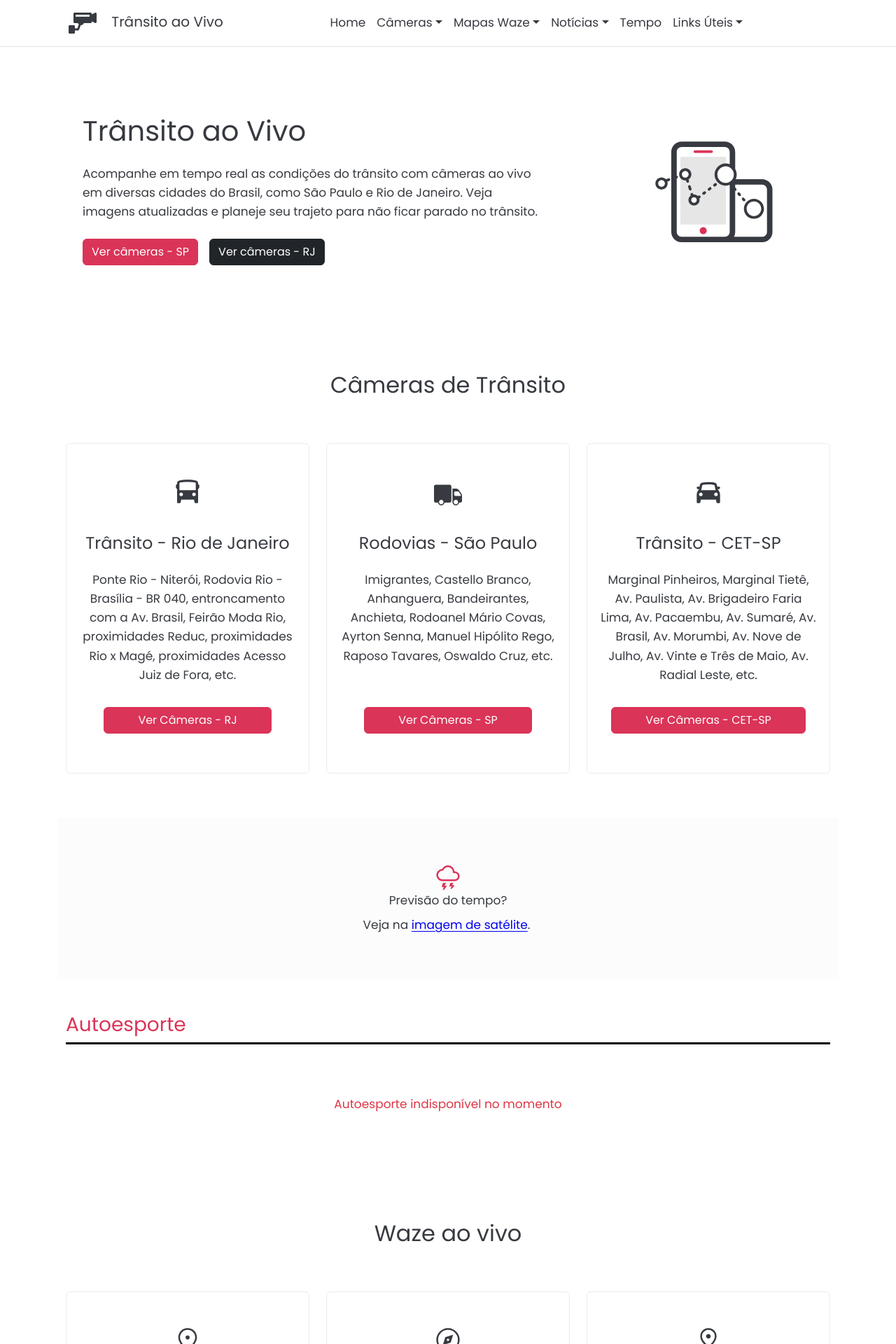
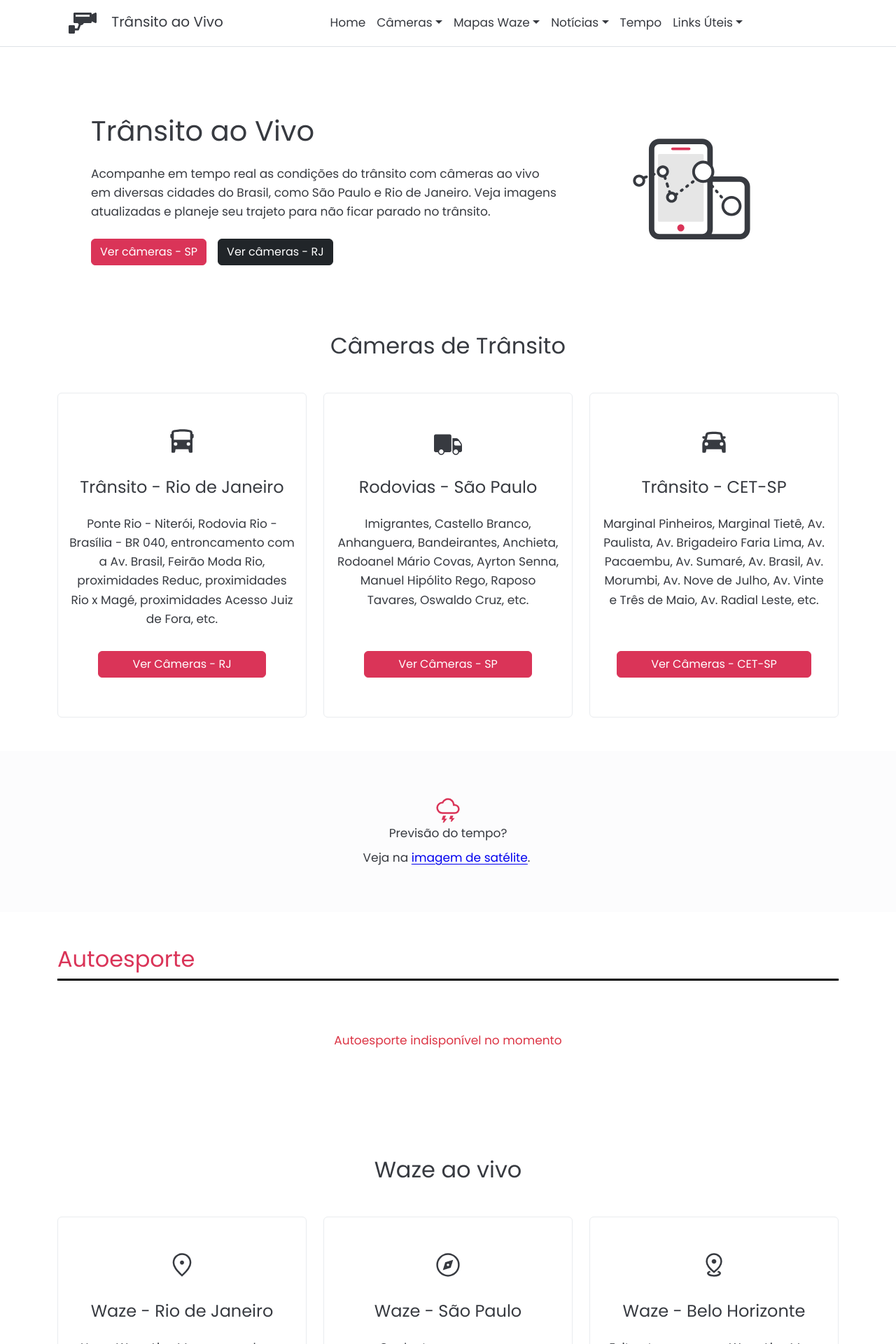
Before and after one commit to Sergio-Damm/transitoaovivo, a Jekyll site: the page built from index.html, in a window 1280 px wide. Shown: the top 1920 px of the page at 70% size. Built offline with Jekyll 4.4.1, drawn with Linux system fonts in a browser that asks for light colours; comment, search, counter and statistics services are not loaded.

Commit message:
padronizacao de espacos index

```diff
--- a/index.html
+++ b/index.html
@@ -4,14 +4,13 @@
 permalink: /
 ---
 
-<!-- main title start -->
-<section class="py-5">
+<section class="my-5">
 	<div class="container">
-		<div class="row d-flex align-items-center py-5">
-			<div class="col-md-8 mx-auto px-5 py-lg-0">
+		<div class="row d-flex align-items-center p-5">
+			<div class="col-md-8 mx-auto py-lg-0">
 				<h1 class="mb-4">Trânsito ao Vivo</h1>
-				<p>Acompanhe em tempo real as condições do trânsito com câmeras ao vivo em diversas cidades do Brasil, como São Paulo e Rio de Janeiro. Veja imagens atualizadas e planeje seu trajeto para não ficar parado no trânsito.</p>
-					<div class="d-grid gap-3 d-md-flex justify-content-center justify-content-md-start mb-2 pt-2">
+				<p class="mb-4">Acompanhe em tempo real as condições do trânsito com câmeras ao vivo em diversas cidades do Brasil, como São Paulo e Rio de Janeiro. Veja imagens atualizadas e planeje seu trajeto para não ficar parado no trânsito.</p>
+					<div class="d-grid gap-3 d-md-flex justify-content-center justify-content-md-start">
 						<a class="btn btn-secondary" href="/transito-cetsp-1/">Ver câmeras - SP</a>
 						<a class="btn btn-dark" href="/transito-rio-de-janeiro/">Ver câmeras - RJ</a>
 					</div>
@@ -50,22 +49,16 @@
 	</div>
 </section>
 <!-- ================================================================================================================= -->
-<!-- start cam section -->
-<section class="container">
-<section class="mb-5">
+<section class="my-5">
     <div class="container">
-		<!-- start title row -->
   		<div class="row">
-        	<div class="col mx-auto text-center ">
-  				<h2 class='fs-2 mb-5'>Câmeras de Trânsito</h2>
+        	<div class="col mx-auto text-center">
+  				<h2 class="fs-2 mb-5">Câmeras de Trânsito</h2>
 			</div>
   		</div>
-		<!-- start cam row -->
-		<div class="row text-center">
-  			<!-- start cam 1/3 -->
-      		<div class="col-lg-4 col-md-12 py-3">
+		<div class="row text-center g-4">
+      		<div class="col-lg-4 col-md-12">
           		<div class="card card-liftshadow border-light-subtle h-100">
-            		<!-- icon -->
             		<a aria-label="Ver câmeras de trânsito" class="link-interno" href="{{ site.baseurl }}/transito-rio-de-janeiro/">
               			<div class="d-flex align-items-center justify-content-center pt-5">
                           	<svg width="40px" height="40px" viewBox="0 0 24 24" xmlns="http://www.w3.org/2000/svg">
@@ -73,25 +66,20 @@
 							</svg>
            				</div>
             		</a>
-            		<!-- content -->
             		<div class="card-body">
               			<a aria-label="Ver câmeras de trânsito" class="link-interno" href="{{ site.baseurl }}/transito-rio-de-janeiro/">
-							<h3 class="card-title fs-4 pt-4"> Trânsito - Rio de Janeiro</h3>
+							<h3 class="card-title fs-4 pt-3"> Trânsito - Rio de Janeiro</h3>
                 			<p class="card-text mt-4">Ponte Rio - Niterói, Rodovia Rio - Brasília - BR 040, entroncamento com a Av. Brasil, Feirão Moda Rio, proximidades Reduc, proximidades Rio x Magé, proximidades Acesso Juiz de Fora, etc.</p>
               			</a>
             		</div>
-            		<!-- footer -->
             		<div class="card-footer">
               			<a class="btn btn-secondary px-5 mt-2 mb-5 mx-auto" href="{{ site.baseurl }}/transito-rio-de-janeiro/">Ver Câmeras - RJ
                         </a>
             		</div>
           		</div>
 			</div>
-			<!-- end cam 1/3 -->
-  			<!-- start cam 2/3 -->
-      		<div class="col-lg-4 col-md-6 py-3">
+      		<div class="col-lg-4 col-md-6">
           		<div class="card card-liftshadow border-light-subtle h-100">
-            		<!-- icon -->
             		<a aria-label="Ver câmeras de trânsito" class="link-interno" href="{{ site.baseurl }}/transito-sao-paulo/">
               			<div class="d-flex align-items-center justify-content-center pt-5">
 				           	<svg width="40px" height="40px" viewBox="0 0 50 50" xmlns="http://www.w3.org/2000/svg" xmlns:xlink="http://www.w3.org/1999/xlink">
@@ -99,25 +87,20 @@
 							</svg>
                       	</div>
             		</a>
-            		<!-- content -->
             		<div class="card-body">
               			<a aria-label="Ver câmeras de trânsito" class="link-interno" href="{{ site.baseurl }}/transito-sao-paulo/">
-							<h3 class="card-title fs-4 pt-4">Rodovias - São Paulo</h3>
+							<h3 class="card-title fs-4 pt-3">Rodovias - São Paulo</h3>
                 			<p class="card-text mt-4">Imigrantes, Castello Branco, Anhanguera, Bandeirantes, Anchieta, Rodoanel Mário Covas, Ayrton Senna, Manuel Hipólito Rego, Raposo Tavares, Oswaldo Cruz, etc.</p>
               			</a>
             		</div>
-            		<!-- footer -->
             		<div class="card-footer">
               			<a class="btn btn-secondary px-5 mt-2 mb-5 mx-auto" href="{{ site.baseurl }}/transito-sao-paulo/">Ver Câmeras - SP
                         </a>
             		</div>
           		</div>
 			</div>
-			<!-- end cam 2/3 -->
-  			<!-- start cam 3/3 -->
-      		<div class="col-lg-4 col-md-6 py-3">
+      		<div class="col-lg-4 col-md-6">
           		<div class="card card-liftshadow border-light-subtle h-100">
-            		<!-- icon -->
             		<a aria-label="Ver câmeras de trânsito" class="link-interno" href="{{ site.baseurl }}/transito-cetsp-1/">
               			<div class="d-flex align-items-center justify-content-center pt-5">
 							<svg width="40px" height="40px" viewBox="0 0 24 24" xmlns="http://www.w3.org/2000/svg">
@@ -125,28 +108,24 @@
 							</svg>
                    		</div>
             		</a>
-            		<!-- content -->
             		<div class="card-body">
               			<a aria-label="Ver câmeras de trânsito" class="link-interno" href="{{ site.baseurl }}/transito-cetsp-1/">
-							<h3 class="card-title fs-4 pt-4">Trânsito - CET-SP</h3>
+							<h3 class="card-title fs-4 pt-3">Trânsito - CET-SP</h3>
                 			<p class="card-text mt-4">Marginal Pinheiros, Marginal Tietê, Av. Paulista, Av. Brigadeiro Faria Lima, Av. Pacaembu, Av. Sumaré, Av. Brasil, Av. Morumbi, Av. Nove de Julho, Av. Vinte e Três de Maio, Av. Radial Leste, etc.</p>
               			</a>
             		</div>
-            		<!-- footer -->
             		<div class="card-footer">
               			<a class="btn btn-secondary px-5 mt-2 mb-5 mx-auto" href="{{ site.baseurl }}/transito-cetsp-1/">Ver Câmeras - CET-SP
                         </a>
             		</div>
           		</div>
 			</div>
-			<!-- end cam 3/3 -->
 		</div>
 	</div>
 </section>
-<!-- end cam section -->
 <!-- ============================================================================================= -->
-<section class="bg-light-subtle py-5 py-lg-5 my-5 my-lg-5">
-	<div class="container">
+<section class="bg-light-subtle">
+	<div class="container py-5 my-5">
 		<div class="row justify-content-center text-center">
 			<div class="col-12 col-md-6 pt-3 mb-0">
 				<svg height="40px" width="40px" viewBox="0 -960 960 960" xmlns="http://www.w3.org/2000/svg">
@@ -161,21 +140,24 @@
 	</div>
 </section>
 <!-- ============================================================================================= -->
-<!-- autoesporte -->
+<section class="my-5">
 	<div class="container">
 		<div class="row">
 			<div class="col mx-auto">
-      <section class="mb-5">
+				<div class="mb-5">
 					<a aria-label="Ver câmeras de trânsito" class="link-interno" href="https://autoesporte.globo.com/">
-        <h2 class="fs-3 border-bottom border-black border-3 pb-2 mb-4 text-cerise">Autoesporte</h2></a>
+					<h2 class="fs-2 border-bottom border-black border-3 pb-2 mb-4 text-cerise">Autoesporte</h2></a>
 						<div id="loading1" class="text-center py-4 text-muted">
-          <div class="spinner-border spinner-border-sm text-black me-2" role="status"></div> Carregando...
+							<div class="spinner-border spinner-border-sm text-black me-2" role="status">
+							</div> Carregando...
 						</div>
-        <div id="lista1" class="row g-4"></div>
-      </section>
+        			<div id="lista1" class="row g-4">
 					</div>
 				</div>
 			</div>
+		</div>
+	</div>
+ </section>
  <!-- ================================================================================================================= -->
 <section class="my-5">
     <div class="container text-center">
@@ -192,21 +174,16 @@
 	</div>
 </section>
 <!-- ================================================================================================================= -->
-<!-- start waze section -->
-<section class="mb-5">
+<section class="my-5">
 	<div class="container">
-		<!-- start waze title -->
   		<div class="row">
         	<div class="col mx-auto text-center">
-  				<h3 class='fs-2 pt-2 mb-5'>Waze ao vivo</h3>
+  				<h2 class="fs-2 pt-2 mb-5">Waze ao vivo</h2>
 			</div>
   		</div>
-		<!-- start waze row -->
-		<div class="row text-center">
- 	 		<!-- start waze 1/3 -->
-			<div class="col-lg-4 col-md-12 py-3">
+		<div class="row text-center g-4">
+			<div class="col-lg-4 col-md-12">
           		<div class="card card-liftshadow border-light-subtle h-100">
-      				<!-- icon -->
 					<a aria-label="Ver mapa do Waze" class="link-interno" href="{{ site.baseurl }}/waze-rio-de-janeiro/">
 						<div class="d-flex align-items-center justify-content-center pt-5">
                       		<svg height="40px" width="40px" viewBox="0 -960 960 960" xmlns="http://www.w3.org/2000/svg">
@@ -214,24 +191,19 @@
 							</svg>
 						</div>
 					</a>
-      				<!-- content -->
 					<div class="card-body">
 						<a aria-label="Ver mapa do Waze" class="link-interno" href="{{ site.baseurl }}/waze-rio-de-janeiro/">
-      			          	<h3 class="card-title fs-3 pt-3">Waze - Rio de Janeiro</h3>
+      			          	<h3 class="card-title fs-4 pt-3">Waze - Rio de Janeiro</h3>
       						<p class="card-text mt-4">Use o Waze Live Map em qualquer celular ou computador. Veja o trânsito ao vivo sem instalar o app Waze. Prático e perfeito para planejar rapidamente suas viagens.</p>
 						</a>
 					</div>
-      				<!-- footer -->
         		   	<div class="card-footer">
         				<a class="btn btn-secondary px-5 mt-2 mb-5 mx-auto" href="{{ site.baseurl }}/waze-rio-de-janeiro/">Ver Waze - RJ</a>
       				</div>
     			</div>
 			</div>
-  			<!-- end waze 1/3 -->
-  			<!-- start waze 2/3 -->
-			<div class="col-lg-4 col-md-6 py-3">
+			<div class="col-lg-4 col-md-6">
           		<div class="card card-liftshadow border-light-subtle h-100">
-	   				<!-- icon -->
 					<a aria-label="Ver mapa Waze" class="link-interno" href="{{ site.baseurl }}/waze-sao-paulo/">
 						<div class="d-flex align-items-center justify-content-center pt-5">
 							<svg height="40px" width="40px" viewBox="0 -960 960 960" xmlns="http://www.w3.org/2000/svg">
@@ -239,24 +211,19 @@
 							</svg>
 						</div>
 					</a>
-   					<!-- content -->
 					<div class="card-body">
 						<a aria-label="Ver mapa Waze" class="link-interno" href="{{ site.baseurl }}/waze-sao-paulo/">
-                           	<h3 class="card-title fs-3 pt-3">Waze - São Paulo</h3>
+                           	<h3 class="card-title fs-4 pt-3">Waze - São Paulo</h3>
 							<p class="card-text mt-4">Ganhe tempo nos seus deslocamentos com o Waze Live Map. Planeje viagens com um mapa preciso e descubra rotas para não ficar parado no trânsito.</p>
 						</a>
 					</div>
-   					<!-- footer -->
 					<div class="card-footer">
    				   		<a class="btn btn-secondary px-5 mt-2 mb-5 mx-auto" href="{{ site.baseurl }}/waze-sao-paulo/">Ver  Waze - SP</a>
    					</div>
    				</div>
 			</div>
-			<!-- end waze 2/3 -->
- 			<!-- start waze 3/3 -->
-			<div class="col-lg-4 col-md-6 py-3">
+			<div class="col-lg-4 col-md-6">
           		<div class="card card-liftshadow border-light-subtle h-100">
-		    		<!-- icon -->
 		   			<a aria-label="Ver mapa Waze" class="link-interno" href="{{ site.baseurl }}/waze-belo-horizonte/">
 						<div class="d-flex align-items-center justify-content-center pt-5">
 							<svg height="40px" width="40px" viewBox="0 -960 960 960" xmlns="http://www.w3.org/2000/svg">
@@ -264,28 +231,23 @@
 							</svg>
 						</div>
 					</a>
-   					<!-- content -->
 					<div class="card-body">
    						<a aria-label="Ver mapa Waze" class="link-interno" href="{{ site.baseurl }}/waze-belo-horizonte/">
-   				          	<h3 class="card-title fs-3 pt-3">Waze - Belo Horizonte</h3>
+   				          	<h3 class="card-title fs-4 pt-3">Waze - Belo Horizonte</h3>
    							<p class="card-text mt-4">Evite atrasos com o Waze Live Map. Confira o trânsito ao vivo, atualizado pelos usuários da comunidade Waze, mesmo sem câmeras de trânsito no local.</p>
 						</a>
 					</div>
-   					<!-- footer -->
 					<div class="card-footer">
 						<a class="btn btn-secondary px-5 mt-2 mb-5 mx-auto" href="{{ site.baseurl }}/waze-belo-horizonte/">Ver Waze - BH</a>
     		 		</div>
 				</div>
 			</div>
-			<!-- end waze 3/3 -->
 		</div>
-		<!-- end waze row -->
 	</div>
 </section>
-<!-- end waze section -->
 <!-- ============================================================================================= -->
-<section class="bg-light-subtle py-5 py-lg-5 my-5 my-lg-5">
-	<div class="container">
+ <section class="bg-light-subtle">
+	<div class="container py-5 my-5">
 		<div class="row justify-content-center text-center">
 			<div class="col mb-4">
 				<svg height="40px" width="40px" viewBox="0 -960 960 960" xmlns="http://www.w3.org/2000/svg">
@@ -305,19 +267,21 @@
 	</div>
 </section>
 <!-- ============================================================================================= -->
-<!-- newsmotor -->
+<section class="my-5">
 	<div class="container">
 		<div class="row">
 			<div class="col mx-auto">
-      <section class="mb-5">
+				<div class="mb-5">
 					<a class="link-interno" href="https://newsmotor.com.br/">
-        <h2 class="fs-3 border-bottom border-black border-3 pb-2 mb-4 text-cerise">News Motor</h2></a>
+					<h2 class="fs-2 border-bottom border-black border-3 pb-2 mb-4 text-cerise">News Motor</h2></a>
 						<div id="loading3" class="text-center py-4 text-muted">
-          <div class="spinner-border spinner-border-sm text-black me-2" role="status"></div> Carregando...
+							<div class="spinner-border spinner-border-sm text-black me-2" role="status">
+							</div> Carregando...
 						</div>
         				<div id="lista3" class="row g-4"></div>
-      </section>
 				</div>
 			</div>
 		</div>
+	</div>
+</section>
 <!-- ============================================================================================= -->
```
Lines whose indentation alone changed are shown as unchanged.
